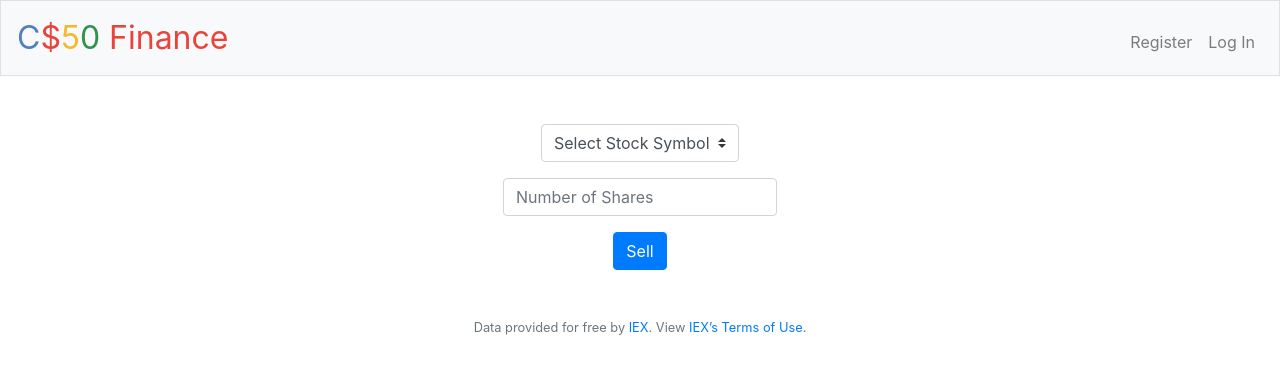
After one commit to tmuweh/cs50_2020, a Flask app: template tracks/web/finance/templates/sell.html in a window 1280 px wide. The commit adds this page. Shown: the top 374 px of the page. Run offline with Flask 2, Linux system fonts and the light colour scheme; the template is opened without the code that fills it, so the values that code supplies are empty; some libraries are stand-ins or nearby versions.

Commit message:
checks for the sell methods

```diff
--- a/tracks/web/finance/application.py
+++ b/tracks/web/finance/application.py
@@ -228,9 +228,25 @@ def register():
 @app.route("/sell", methods=["GET", "POST"])
 @login_required
 def sell():
+    # get all stock names
+    symbols = db.execute("SELECT symbol FROM stocks WHERE user_id = :user_id", user_id=session["user_id"])
     """Sell shares of stock"""
-    return apology("TODO")
+    if request.method == "POST":
+        symbol = request.form.get("symbol")
+        shares = request.form.get("shares")
 
+        stocks = db.execute("SELECT * from stocks WHERE symbol=:symbol AND user_id=:user_id", symbol=symbol.lower(), user_id=session["user_id"])
+
+        # check for valid input
+        if not symbol or not shares or int(shares) <= 0:
+            return apology("Select a valid symbol and/or shares", 403)
+
+        elif int(shares) > stocks[0]["shares"]:
+            return apology("Unsufficient shares to sell", 403)
+        else:
+            return "SOLD!"
+    else:
+        return render_template("sell.html", symbols=symbols)
 
 def errorhandler(e):
     """Handle error"""
--- a/tracks/web/finance/templates/index.html
+++ b/tracks/web/finance/templates/index.html
@@ -38,7 +38,7 @@
                   <td></td>
                   <td></td>
                   <td></td>
-                  <td>${{ cash[0]["cash"] + total}}</td>
+                  <td>${{ cash[0]["cash"] + total }}</td>
               </tr>
           </tbody>
     </table>
--- /dev/null
+++ b/tracks/web/finance/templates/sell.html
@@ -0,0 +1,22 @@
+{% extends "layout.html" %}
+
+{% block title %}
+   Sell
+{% endblock %}
+
+{% block main %}
+    <form action="/sell" method="post">
+        <div class="form-group">
+            <select required="required" name="symbol" id=stock class="custom-select form-control">
+                <option>Select Stock Symbol</option>
+            {% for symbol in symbols %}
+              <option >{{ symbol["symbol"].upper() }}</option>
+            {% endfor %}
+            </select>
+        </div>
+        <div class="form-group">
+            <input class="form-control" name="shares" placeholder="Number of Shares" type="text">
+        </div>
+        <button class="btn btn-primary" type="submit">Sell</button>
+    </form>
+{% endblock %}
```
